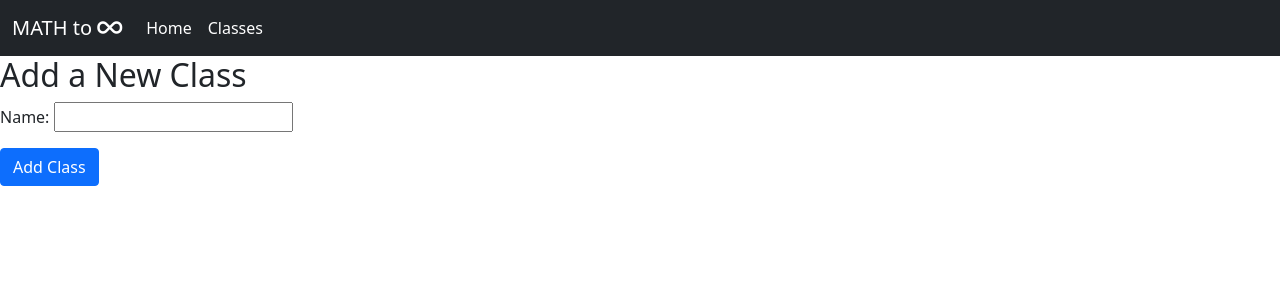
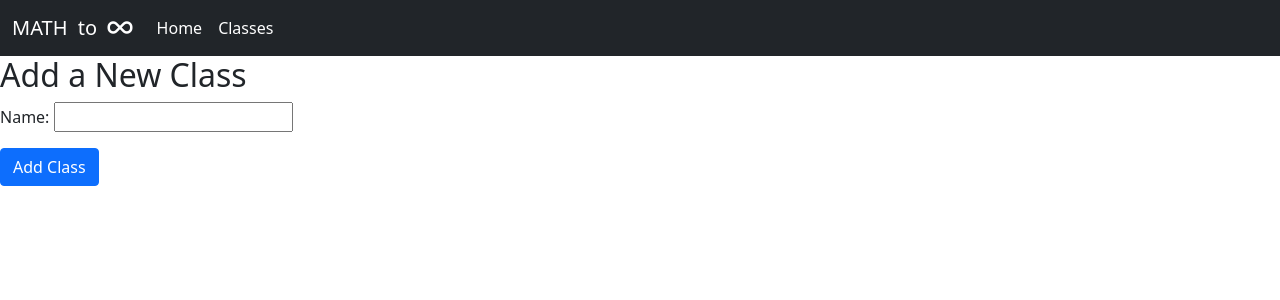
Before and after one commit to valvic66/django_classes_courses_project, a Django app: page /classes/class/add_class in a window 1280 px wide. Shown: the top 300 px of the page. Run offline with Django 4.2, Linux system fonts and the light colour scheme; some libraries are stand-ins or nearby versions.

Commit message:
small change to navbar

```diff
--- a/classes/templates/navbar.html
+++ b/classes/templates/navbar.html
@@ -1,7 +1,7 @@
 <nav class="navbar navbar-expand-lg navbar-dark bg-dark">
   <div class="container-fluid">
     <a class="navbar-brand" href="{% url 'home_view' %}">
-      MATH to <i class="fa-solid fa-infinity"></i>
+      MATH&nbsp; to&nbsp;&nbsp;<i class="fa-solid fa-infinity"></i>
     </a>
     <button
       class="navbar-toggler"
```
